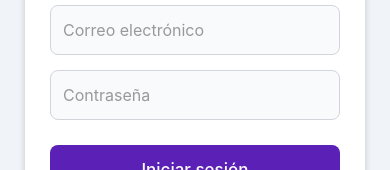
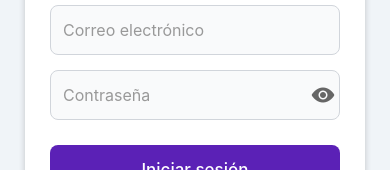
Before and after one commit to AlanMedina53232/Malbouche, a React Native app: screen /Login in a window 390 px wide. Shown: the part 336-506 px from the top of the page. Built offline with nearby package versions, Linux system fonts and the light colour scheme.

Commit message:
Se agrega opcion de ver constraseña y el log out ya funciona

```diff
--- a/app.json
+++ b/app.json
@@ -4,7 +4,7 @@
     "slug": "Malbouche",
     "version": "1.0.0",
     "orientation": "portrait",
-    "icon": "./assets/icon.png",
+    "icon": "./assets/icono.png",
     "userInterfaceStyle": "light",
     "newArchEnabled": true,
     "splash": {
@@ -17,7 +17,7 @@
     },
     "android": {
       "adaptiveIcon": {
-        "foregroundImage": "./assets/adaptive-icon.png",
+        "foregroundImage": "./assets/icono.png",
         "backgroundColor": "#ffffff"
       },
       "edgeToEdgeEnabled": true,
--- a/login.js
+++ b/login.js
@@ -1,9 +1,9 @@
 import React, { useState } from 'react';
 import { StyleSheet, Text, View, TextInput, TouchableOpacity, Alert, ActivityIndicator } from 'react-native';
 import { StatusBar } from 'expo-status-bar';
+import { Ionicons } from '@expo/vector-icons';
 import CryptoJS from 'crypto-js';
 
-// Credenciales con hash CORRECTO (generado en tiempo real)
 const VALID_CREDENTIALS = {
   email: 'usuario@malbouche.com',
   passwordHash: CryptoJS.SHA256("Malbouche2025!").toString(CryptoJS.enc.Hex)
@@ -12,6 +12,7 @@ const VALID_CREDENTIALS = {
 export default function Login({ navigation }) {
   const [email, setEmail] = useState('');
   const [password, setPassword] = useState('');
+  const [showPassword, setShowPassword] = useState(false);
   const [isLoading, setIsLoading] = useState(false);
 
   const handleLogin = async () => {
@@ -20,9 +21,8 @@ export default function Login({ navigation }) {
       return;
     }
 
-    setIsLoading(true); // Activar carga
+    setIsLoading(true);
 
-    // Simulamos un pequeño retraso para la animación
     await new Promise(resolve => setTimeout(resolve, 1000));
 
     try {
@@ -36,7 +36,7 @@ export default function Login({ navigation }) {
     } catch (error) {
       Alert.alert('Error', 'Ocurrió un problema al iniciar sesión');
     } finally {
-      setIsLoading(false); // Desactivar carga
+      setIsLoading(false);
     }
   };
 
@@ -55,14 +55,23 @@ export default function Login({ navigation }) {
           placeholderTextColor="#999"
         />
 
+        <View style={styles.passwordContainer}>
           <TextInput
-          style={styles.input}
+            style={styles.passwordInput}
             placeholder="Contraseña"
-          secureTextEntry
+            secureTextEntry={!showPassword}
             value={password}
             onChangeText={setPassword}
             placeholderTextColor="#999"
           />
+          <TouchableOpacity onPress={() => setShowPassword(!showPassword)}>
+            <Ionicons
+              name={showPassword ? 'eye-off' : 'eye'}
+              size={24}
+              color="#666"
+            />
+          </TouchableOpacity>
+        </View>
 
         <TouchableOpacity
           style={styles.button}
@@ -126,6 +135,22 @@ const styles = StyleSheet.create({
     fontSize: 16,
     backgroundColor: '#f9fafb',
   },
+  passwordContainer: {
+    flexDirection: 'row',
+    alignItems: 'center',
+    borderColor: '#d1d5db',
+    borderWidth: 1,
+    borderRadius: 8,
+    paddingHorizontal: 12,
+    backgroundColor: '#f9fafb',
+    height: 50,
+    marginBottom: 15,
+    justifyContent: 'space-between',
+  },
+  passwordInput: {
+    flex: 1,
+    fontSize: 16,
+  },
   button: {
     backgroundColor: '#5b21b6',
     paddingVertical: 14,
@@ -136,7 +161,7 @@ const styles = StyleSheet.create({
     justifyContent: 'center',
   },
   guestButton: {
-    backgroundColor: '#6b7280', // Color diferente para el botón de invitado
+    backgroundColor: '#6b7280',
   },
   buttonText: {
     color: '#fff',
--- a/package.json
+++ b/package.json
@@ -24,7 +24,10 @@
     "react-native-safe-area-context": "^5.4.0",
     "react-native-screens": "^4.11.1",
     "react-native-svg": "15.11.2",
-    "react-navigation": "^5.0.0"
+    "react-navigation": "^5.0.0",
+    "react-dom": "19.0.0",
+    "react-native-web": "^0.20.0",
+    "@expo/metro-runtime": "~5.0.4"
   },
   "devDependencies": {
     "@babel/core": "^7.20.0"
--- a/principals/restricted/userDetailScreen.js
+++ b/principals/restricted/userDetailScreen.js
@@ -26,9 +26,17 @@ const UserDetailScreen = ({ route, navigation }) => {
           <Text style={styles.buttonText}>Change Password</Text>
         </TouchableOpacity>
 
-        <TouchableOpacity style={[styles.button, styles.logoutButton]}>
-          <Text style={[styles.buttonText, styles.logoutText]}>Log out</Text>
-        </TouchableOpacity>
+        <TouchableOpacity
+  style={[styles.button, styles.logoutButton]}
+  onPress={() => {
+    navigation.reset({
+      index: 0,
+      routes: [{ name: 'Login' }],
+    });
+  }}
+>
+  <Text style={[styles.buttonText, styles.logoutText]}>Log out</Text>
+</TouchableOpacity>
       </View>
     </View>
   );
```
Also changed, not shown: assets/icono.png (added), 1 other file (tests, documents, lock files or other folders). Lines whose indentation alone changed are shown as unchanged.
